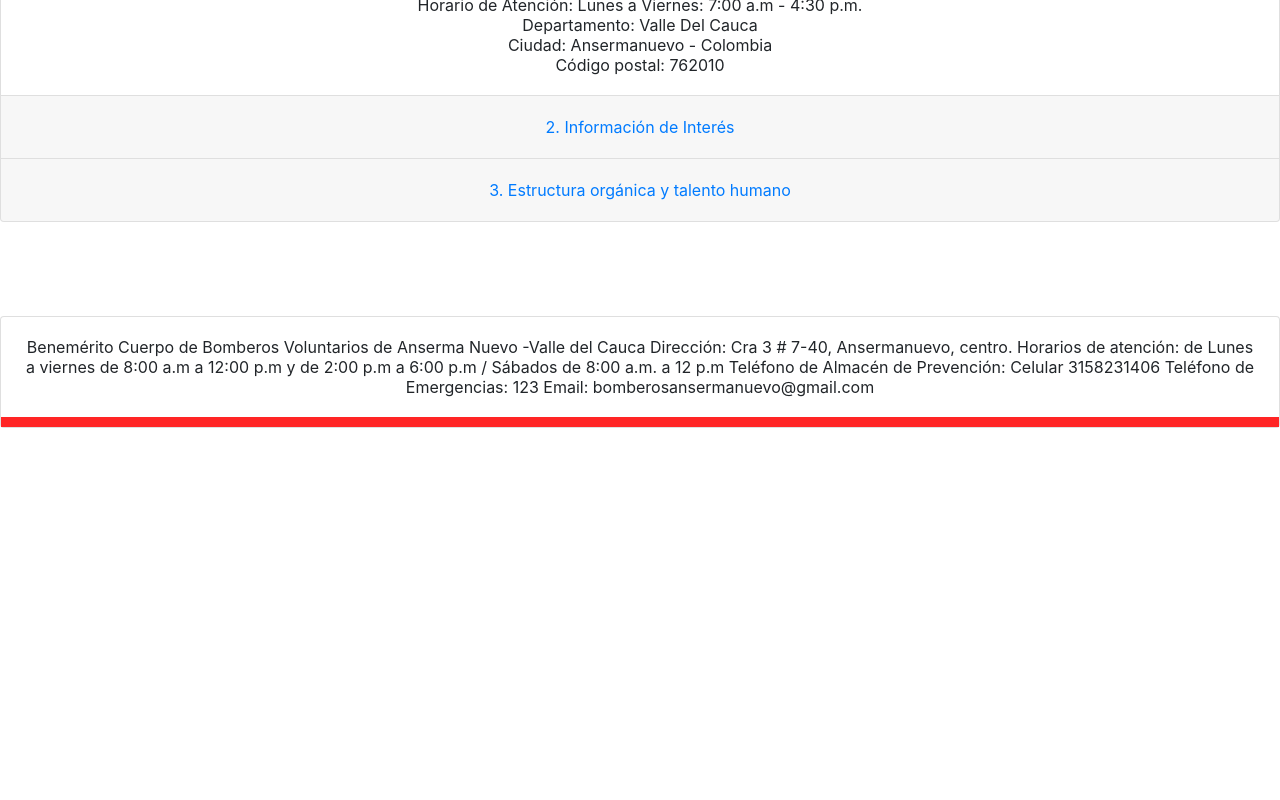
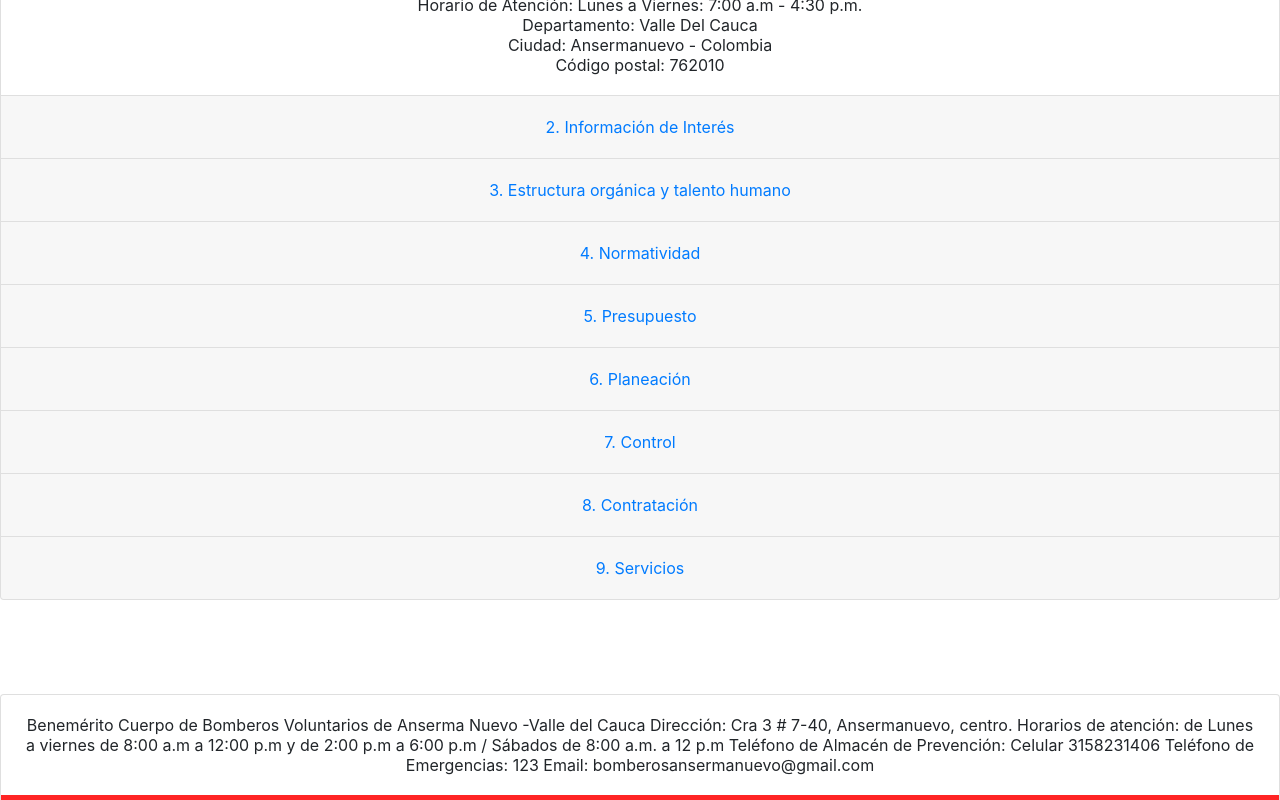
Before and after one commit to intellerX/bombers, a React app: page /transparencia in a window 1280 px wide. Shown: the part 690-1490 px from the top of the page. Before the commit the page ends 1118 px from the top, so only its background shows below. Built offline with nearby package versions, Linux system fonts and the light colour scheme; a web font is replaced by a local one.

Commit message:
All Documents

```diff
--- a/package.json
+++ b/package.json
@@ -7,7 +7,6 @@
     "test": "echo \"Error: no test specified\" && exit 1",
     "build": "webpack --mode production",
     "start": "webpack-dev-server --open --mode development "
-
   },
   "keywords": [],
   "author": "",
@@ -29,6 +28,7 @@
     "react": "^16.8.6",
     "react-bootstrap": "^1.4.0",
     "react-dom": "^16.8.6",
+    "react-native-webview": "^11.0.0",
     "react-redux": "^7.2.0",
     "react-router-dom": "^5.2.0",
     "redux": "^4.0.5",
--- a/src/containers/Contact.jsx
+++ b/src/containers/Contact.jsx
@@ -69,6 +69,103 @@ const Contact = () => {
             </Card.Body>
           </Accordion.Collapse>
         </Card>
+
+        <Card>
+          <Card.Header>
+            <Accordion.Toggle as={Button} variant="link" eventKey="3">
+              4. Normatividad
+
+            </Accordion.Toggle>
+          </Card.Header>
+          <Accordion.Collapse eventKey="3">
+
+            <Card.Body>
+              <a href="https://drive.google.com/file/d/1dnDhcq9Z48zIRXzqeSi74vex8LlF16y0/view?usp=sharing">
+              Ver Documento 📋 </a>
+            </Card.Body>
+          </Accordion.Collapse>
+        </Card>
+
+        <Card>
+          <Card.Header>
+            <Accordion.Toggle as={Button} variant="link" eventKey="4">
+              5. Presupuesto
+
+            </Accordion.Toggle>
+          </Card.Header>
+          <Accordion.Collapse eventKey="4">
+
+            <Card.Body>
+              <a href="https://drive.google.com/file/d/10lpv2lWUQAM_1YhNW2Sne-Km7pUYGYwp/view?usp=sharing">
+              Ver Documento 📋 </a>
+            </Card.Body>
+          </Accordion.Collapse>
+        </Card>
+
+        <Card>
+          <Card.Header>
+            <Accordion.Toggle as={Button} variant="link" eventKey="5">
+              6. Planeación
+
+            </Accordion.Toggle>
+          </Card.Header>
+          <Accordion.Collapse eventKey="5">
+
+            <Card.Body>
+              <a href="https://drive.google.com/file/d/1drFwBVq3soFCyzFlrSZFoY9dg2x0xFOc/view?usp=sharing">
+              Ver Documento 📋 </a>
+            </Card.Body>
+          </Accordion.Collapse>
+        </Card>
+
+        <Card>
+          <Card.Header>
+            <Accordion.Toggle as={Button} variant="link" eventKey="6">
+              7. Control
+
+            </Accordion.Toggle>
+          </Card.Header>
+          <Accordion.Collapse eventKey="6">
+
+            <Card.Body>
+              <a href="https://drive.google.com/file/d/1HdS1XDN4koARzSxHRGi9wmNHooy_IfjQ/view?usp=sharing">
+              Ver Documento 📋 </a>
+            </Card.Body>
+          </Accordion.Collapse>
+        </Card>
+
+        <Card>
+          <Card.Header>
+            <Accordion.Toggle as={Button} variant="link" eventKey="7">
+              8. Contratación
+
+            </Accordion.Toggle>
+          </Card.Header>
+          <Accordion.Collapse eventKey="7">
+
+            <Card.Body>
+              <a href="https://drive.google.com/file/d/1J6ym4iJHCXGBj74meQpOYhQoyDuH2OCd/view?usp=sharing">
+              Ver Documento 📋 </a>
+            </Card.Body>
+          </Accordion.Collapse>
+        </Card>
+
+        <Card>
+          <Card.Header>
+            <Accordion.Toggle as={Button} variant="link" eventKey="8">
+              9. Servicios
+
+            </Accordion.Toggle>
+          </Card.Header>
+          <Accordion.Collapse eventKey="8">
+
+            <Card.Body>
+              <a href="/servicios">
+              Ir a Servicios 🚒</a>
+            </Card.Body>
+          </Accordion.Collapse>
+        </Card>
+
       </Accordion>
 
     </>
```
Also changed, not shown: 1 other file (tests, documents, lock files or other folders).
